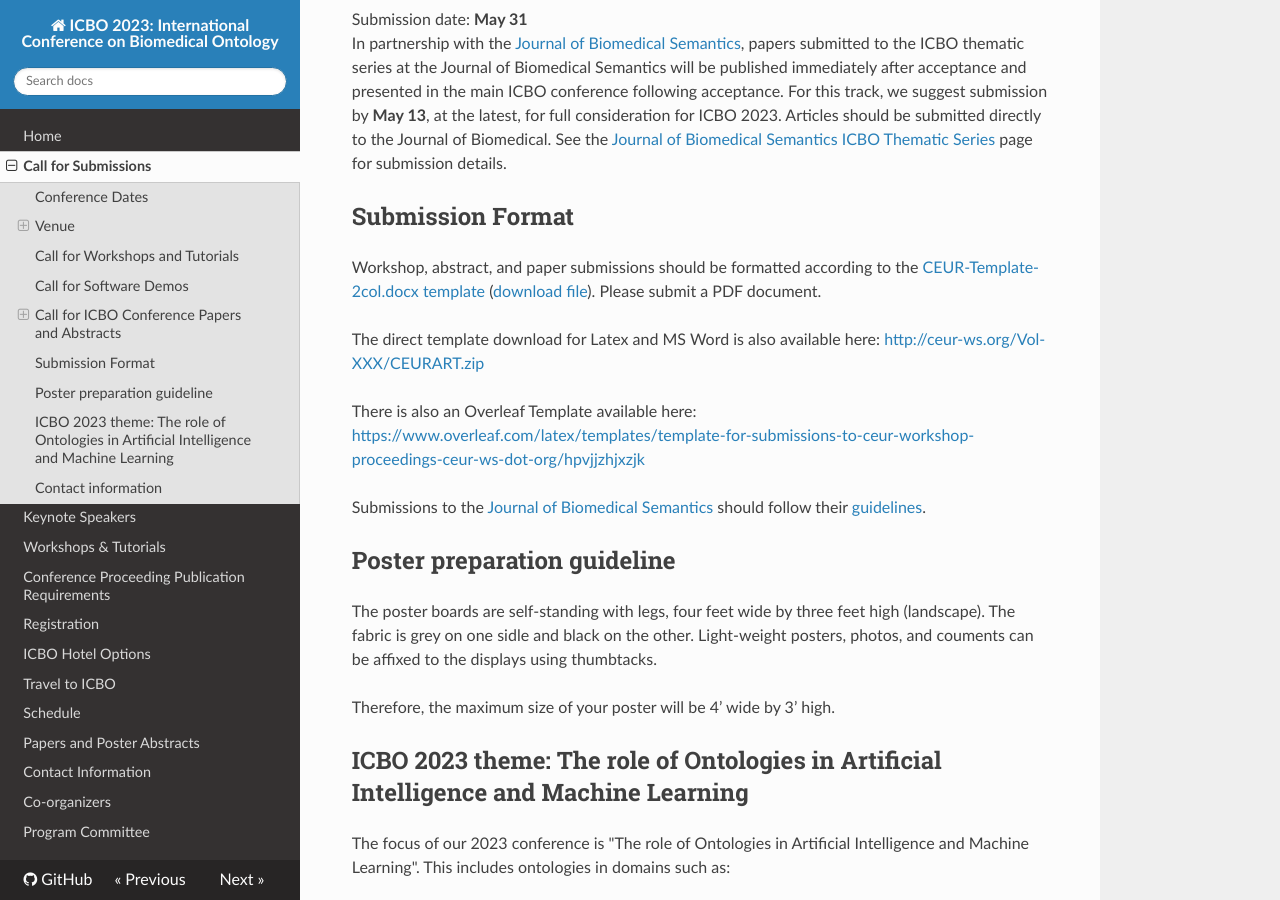
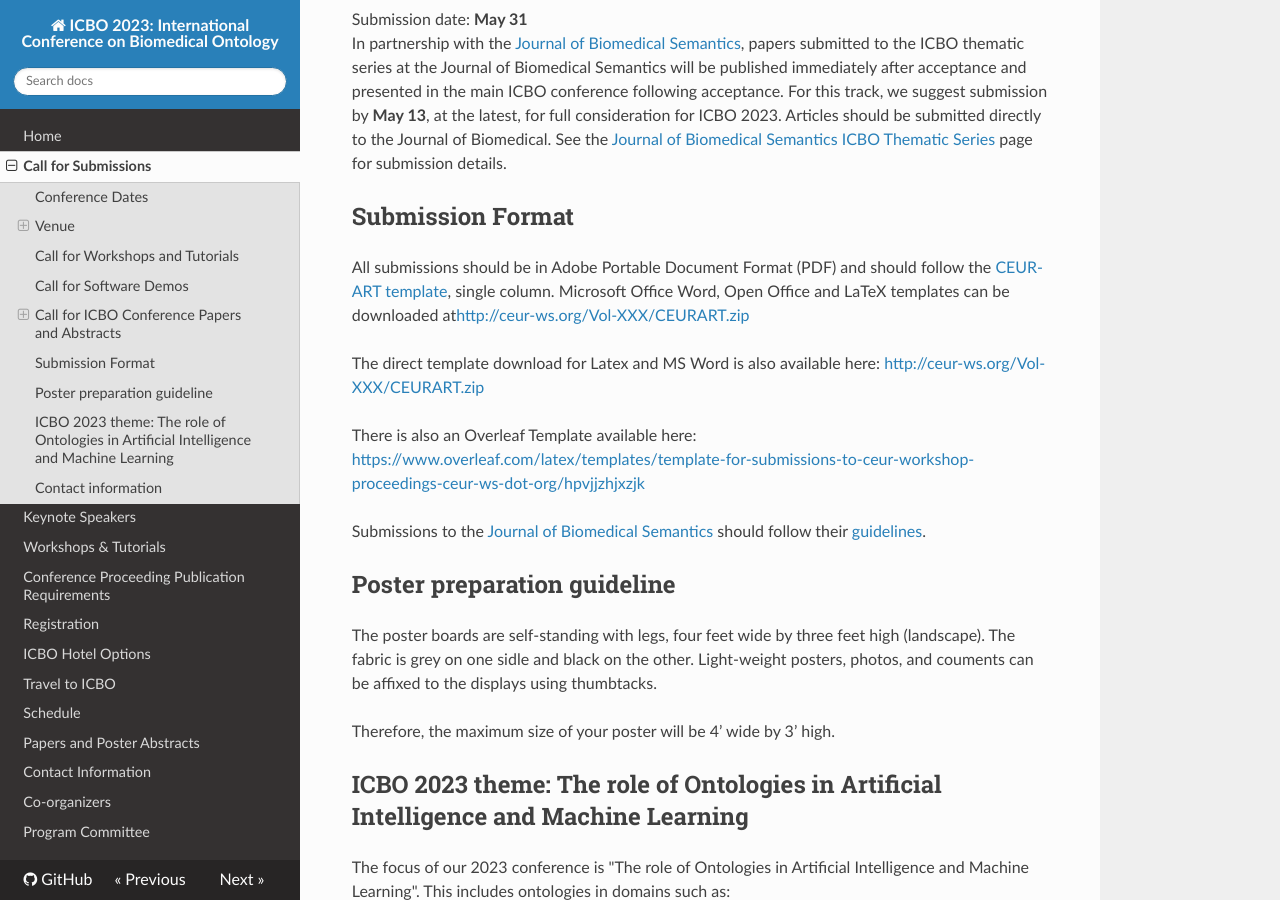
Before and after one commit to ICBO-conference/icbo2023, an MkDocs documentation site: the page built from docs/call-for-submissions.md, in a window 1280 px wide and 900 px high, scrolled down 1664 px. Built offline with MkDocs 1.6.1, drawn with Linux system fonts in a browser that asks for light colours; nearby versions of some CDN libraries.

Commit message:
submissions

```diff
--- a/docs/call-for-submissions.md
+++ b/docs/call-for-submissions.md
@@ -52,7 +52,8 @@ Submission date: **May 31**
 In partnership with the [Journal of Biomedical Semantics](https://jbiomedsem.biomedcentral.com/), papers submitted to the ICBO thematic series at the Journal of Biomedical Semantics will be published immediately after acceptance and presented in the main ICBO conference following acceptance. For this track, we suggest submission by **May 13**, at the latest, for full consideration for ICBO 2023. Articles should be submitted directly to the Journal of Biomedical. See the [Journal of Biomedical Semantics ICBO Thematic Series](submit-jbms-icbo.md) page for submission details.
 
 ## Submission Format
-Workshop, abstract, and paper submissions should be formatted according to the <a href="https://docs.google.com/document/d/1zqp3oXjl5ooFw6Bb5C-cEOPXQIcolzRJ/edit?usp=sharing&ouid=106653010360062214642&rtpof=true&sd=true" target="_blank">CEUR-Template-2col.docx template</a> (<a href="https://github.com/ICBO-conference/icbo2022/raw/main/docs/CEUR-Template-2col.docx" target="_blank">download file</a>). Please submit a PDF document.
+All submissions should be in Adobe Portable Document Format (PDF) and should follow the [CEUR-ART template](./papers/CEUR-Template-1col.docx), single column. Microsoft Office Word, Open Office and LaTeX templates can be downloaded at[http://ceur-ws.org/Vol-XXX/CEURART.zip](http://ceur-ws.org/Vol-XXX/CEURART.zip)
+<!-- Workshop, abstract, and paper submissions should be formatted according to the <a href="https://docs.google.com/document/d/1zqp3oXjl5ooFw6Bb5C-cEOPXQIcolzRJ/edit?usp=sharing&ouid=106653010360062214642&rtpof=true&sd=true" target="_blank">CEUR-Template-2col.docx template</a> (<a href="https://github.com/ICBO-conference/icbo2022/raw/main/docs/CEUR-Template-2col.docx" target="_blank">download file</a>). Please submit a PDF document.     -->
 
 The direct template download for Latex and MS Word is also available here: [http://ceur-ws.org/Vol-XXX/CEURART.zip](http://ceur-ws.org/Vol-XXX/CEURART.zip)
 
```
Also changed, not shown: 1 other file.
